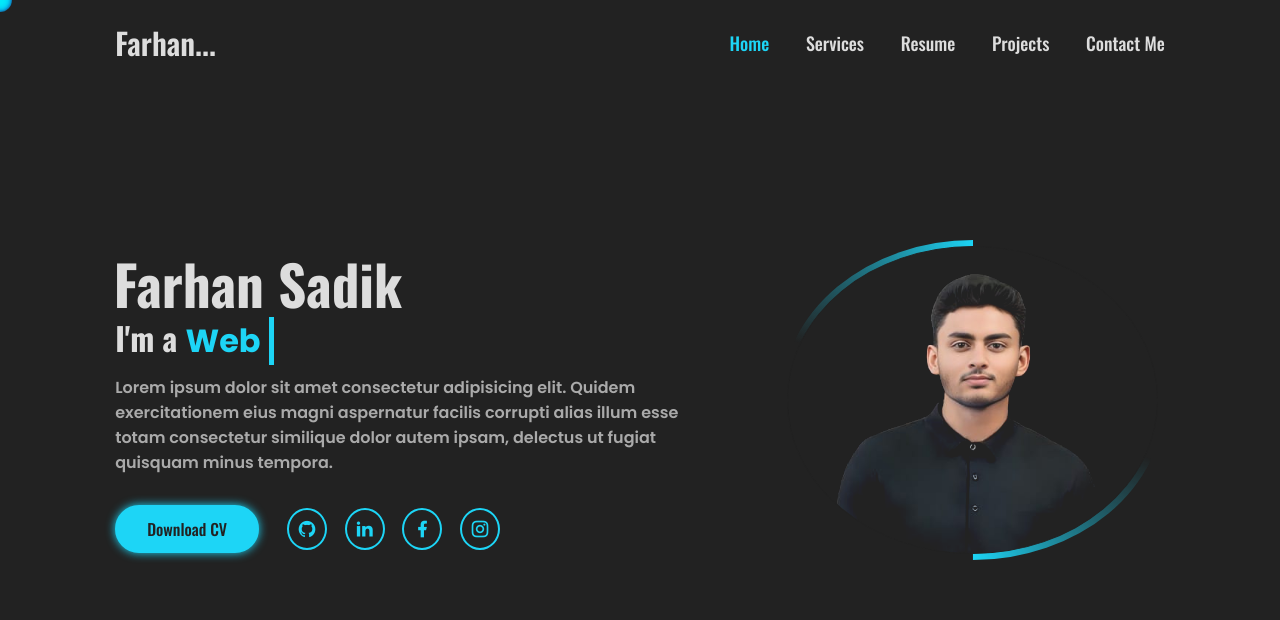
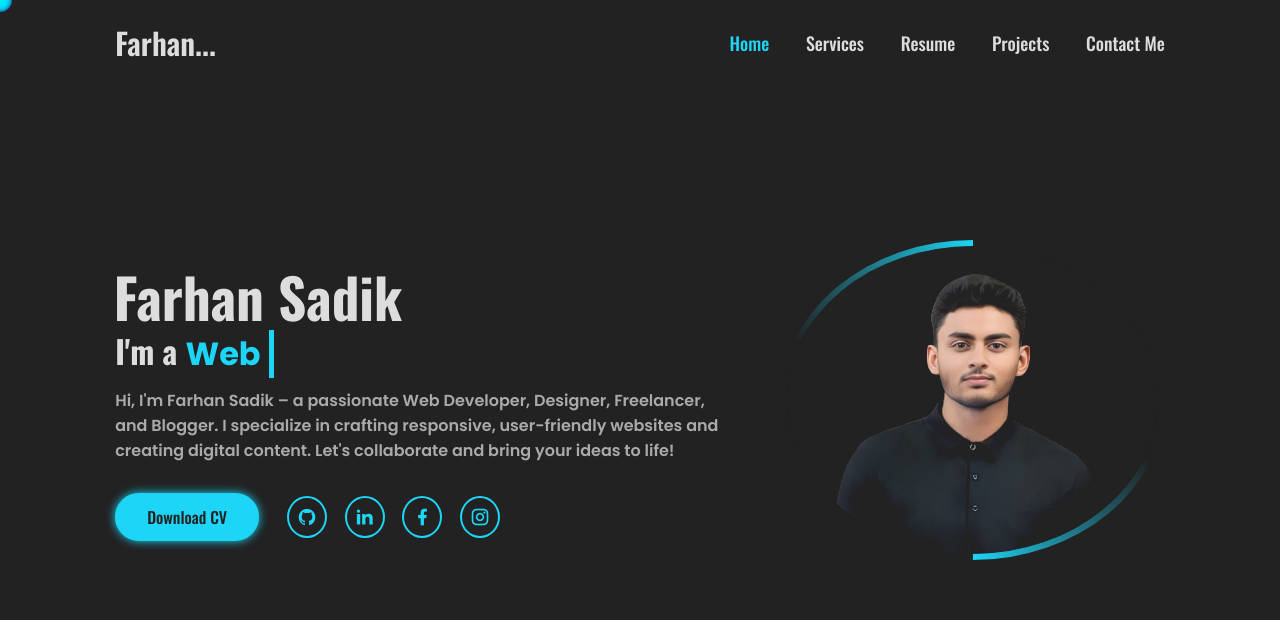
Before and after one commit to farhansadikfrontend/Portfolio, a plain HTML site: page index.html in a window 1280 px wide. Drawn offline with nearby package versions, Linux system fonts and the light colour scheme; a web font is replaced by a local one.

Commit message:
Please enter the commit message for your changes. Lines starting  with '#' will be ignored, and an empty message aborts the commit.
 On branch main
 Your branch is ahead of 'origin/main' by 1 commit.
   (use "git push" to publish your local commits)

 Changes to be committed:
	modified:   index.html

```diff
--- a/index.html
+++ b/index.html
@@ -64,10 +64,7 @@
           <span style="--e: 1" data-text="Blogger">Blogger</span>
         </h2>
         <p>
-          Lorem ipsum dolor sit amet consectetur adipisicing elit. Quidem
-          exercitationem eius magni aspernatur facilis corrupti alias illum esse
-          totam consectetur similique dolor autem ipsam, delectus ut fugiat
-          quisquam minus tempora.
+          Hi, I'm Farhan Sadik – a passionate Web Developer, Designer, Freelancer, and Blogger. I specialize in crafting responsive, user-friendly websites and creating digital content. Let's collaborate and bring your ideas to life!
         </p>
         <div class="btn_sci">
           <a
```
